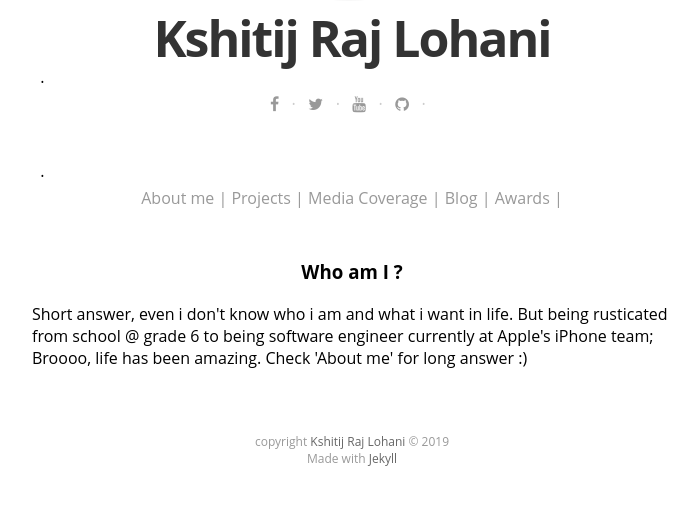
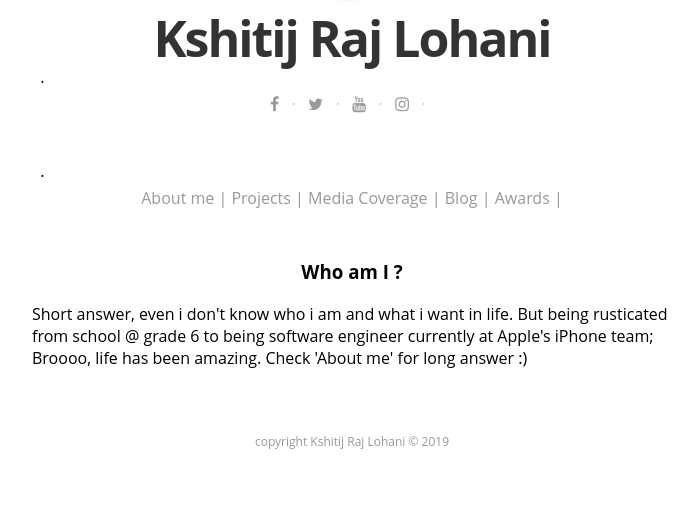
Before and after one commit to kshitijlohani/kshitijlohani.github.io, a Jekyll site: the page built from index.html, in a window 1280 px wide. Shown: the part 371-876 px from the top of the page, without its empty margins (288-986 px from the left). Built offline with Jekyll 4.4.1, drawn with Linux system fonts in a browser that asks for light colours; nearby versions of some CDN libraries; some web fonts are replaced; the list of posts is cut into pages by our own code; some of the changed lines change nothing that is shown.

Commit message:
added instagram

```diff
--- a/_config.yml
+++ b/_config.yml
@@ -36,28 +36,12 @@ twitter_handle: '@kshitij_lohani'
 social:
   - icon:	facebook
     url:	https://www.facebook.com/kshitij.lohani
-    desc: Connect with me facebook
-    share_url: https://www.facebook.com/sharer.php
-    share_title: ?t=
-    share_link: "&amp;u="
 
   - icon:	twitter
     url:	https://twitter.com/kshitij_lohani
-    desc: Follow me on twitter
-    share_url: http://twitter.com/share
-    share_title: ?text=
-    share_link: "&amp;url="
 
   - icon:	youtube
     url:	https://www.youtube.com/channel/UCIPTTIR6OEa8wAdABoEj3zg
-    desc: Subscribe my channel
-    share_url: http://twitter.com/share
-    share_title: ?text=
-    share_link: "&amp;url="
 
-  - icon:	github
-    url:	https://github.com/kshitijlohani
-    desc:	Fork me on github
-    share_url:
-    share_title:
-    share_link:
+  - icon:	instagram
+    url:	https://www.instagram.com/kshitij.lohani/
--- a/_includes/footer.html
+++ b/_includes/footer.html
@@ -2,8 +2,7 @@
 
 <footer class="site-footer">
     <div class="inner">
-         <section class="copyright">copyright <a href="mailto:{{ site.email}}">{{ site.name }}</a> &copy; {{ site.time | date: '%Y' }}</section>
-         <section class="poweredby">Made with <a href="http://jekyllrb.com"> Jekyll</a></section>
+         <section class="copyright">copyright {{site.name}} &copy; {{ site.time | date: '%Y' }}</section>
     </div>
 </footer>
 
```
Also changed, not shown: favicon.ico, 1 other file.
